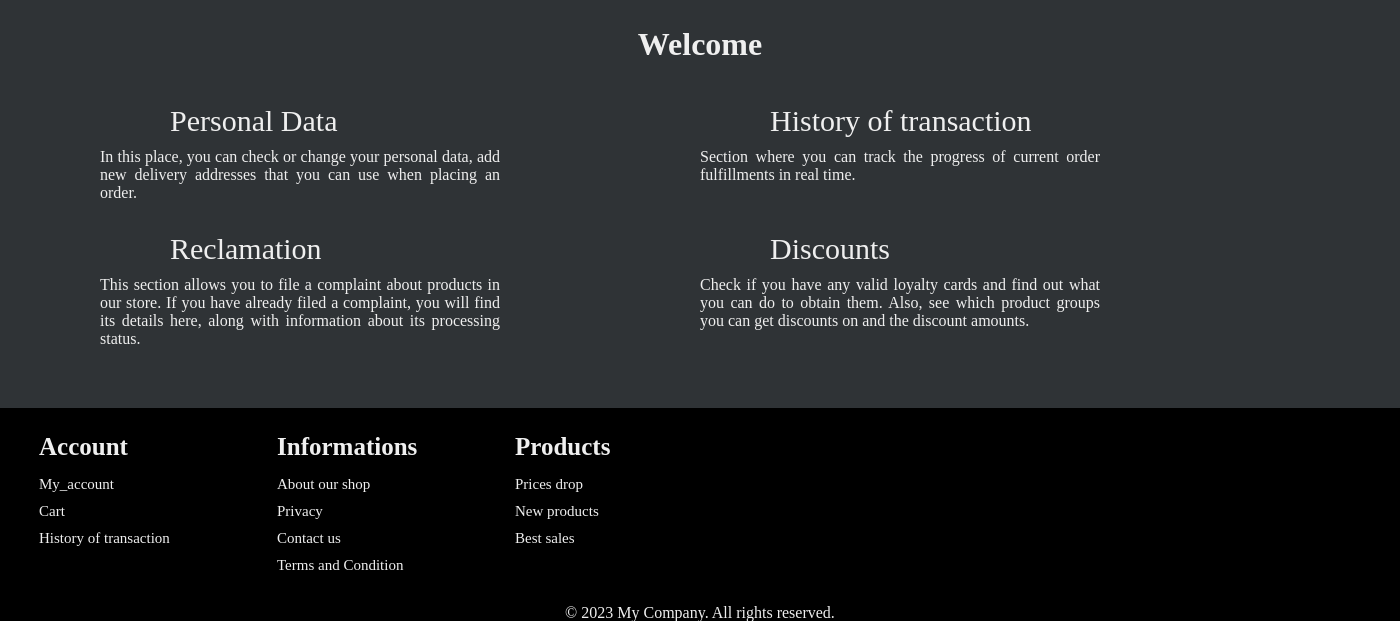
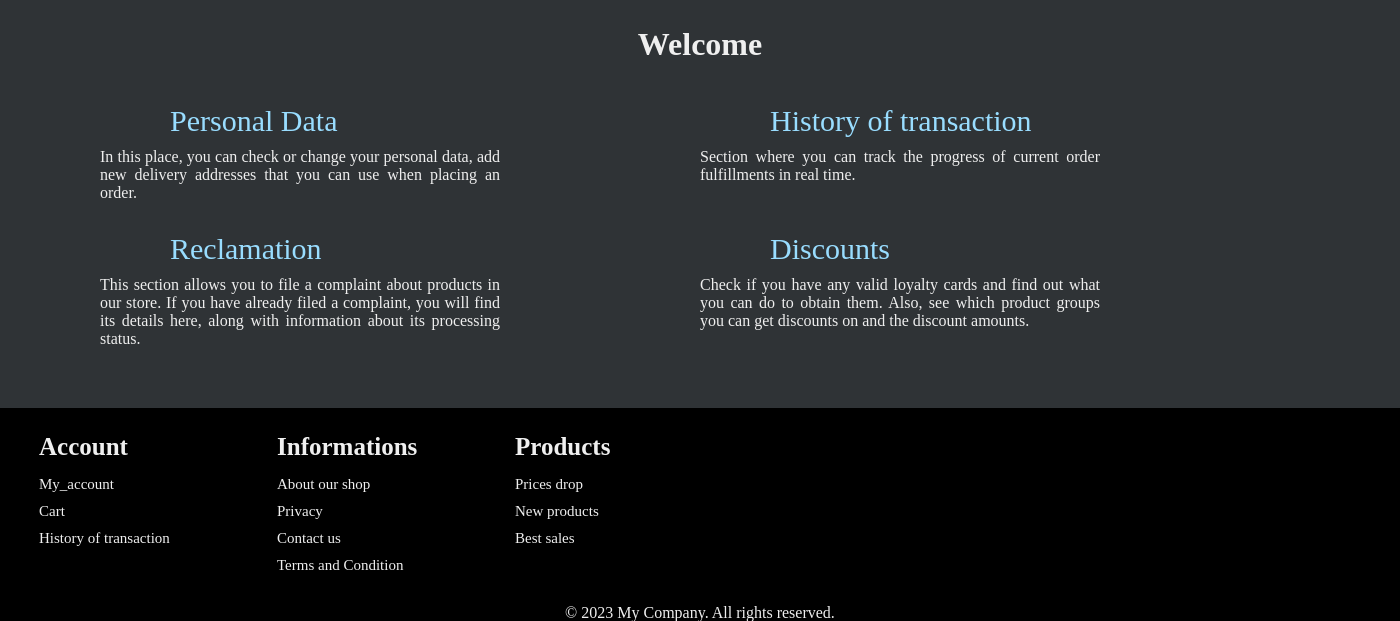
Before and after one commit to Kandel269/BoardgameShop, a Django app: page /member/account/ in a window 1400 px wide. Shown: the part 206-827 px from the top of the page. Run offline with Django 4.2, Linux system fonts and the light colour scheme; some libraries are stand-ins or nearby versions.

Commit message:
profile v2

```diff
--- a/BoardGameShop/members/templates/account.html
+++ b/BoardGameShop/members/templates/account.html
@@ -10,7 +10,7 @@
             <div id = "account_content_container">
                 <div class="account_content">
                     <div class="account_content_title">
-                        Personal Data
+                        <a href="#" class="no_change2">Personal Data</a>
                     </div>
                     <div class="account_content_image">
                         <i class="fa-solid fa-user fa-2xl"></i>
@@ -21,7 +21,7 @@
                 </div>
                 <div class="account_content">
                     <div class="account_content_title">
-                        History of transaction
+                        <a href="#" class="no_change2">History of transaction</a>
                     </div>
                     <div class="account_content_image">
                         <i class="fa-solid fa-bars fa-2xl"></i>
@@ -33,7 +33,7 @@
                 <div style="clear:both"></div>
                 <div class="account_content">
                     <div class="account_content_title">
-                        Reclamation
+                        <a href="#" class="no_change2">Reclamation</a>
                     </div>
                     <div class="account_content_image">
                         <i class="fa-solid fa-rotate-left fa-2xl"></i>
@@ -44,7 +44,7 @@
                 </div>
                 <div class="account_content">
                     <div class="account_content_title">
-                        Discounts
+                        <a href="#" class="no_change2">Discounts</a>
                     </div>
                     <div class="account_content_image">
                         <i class="fa-solid fa-percent fa-2xl"></i>
--- a/BoardGameShop/static/css/members_style.css
+++ b/BoardGameShop/static/css/members_style.css
@@ -88,3 +88,7 @@
     text-decoration: none;
     color: #efefef;
 }
+.no_change2 {
+    text-decoration: none;
+    color: #99ddff;
+}
```
